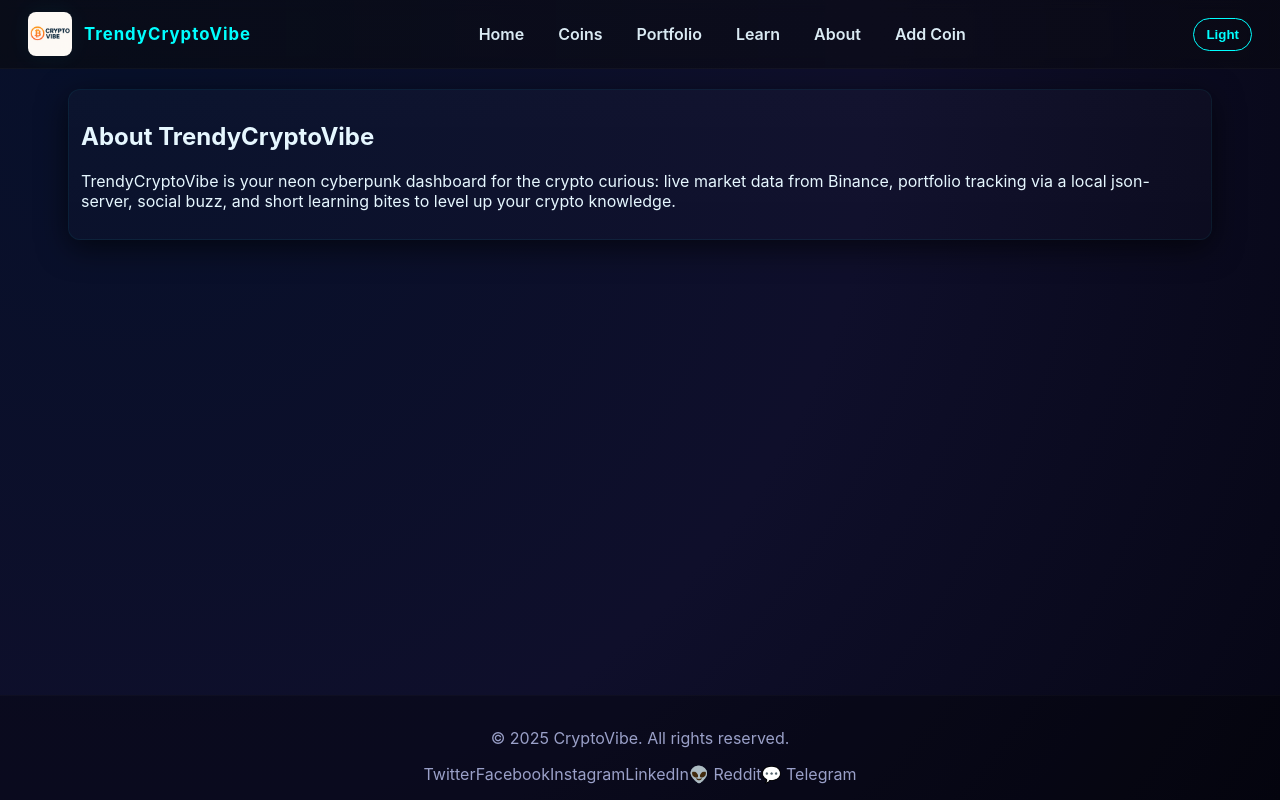
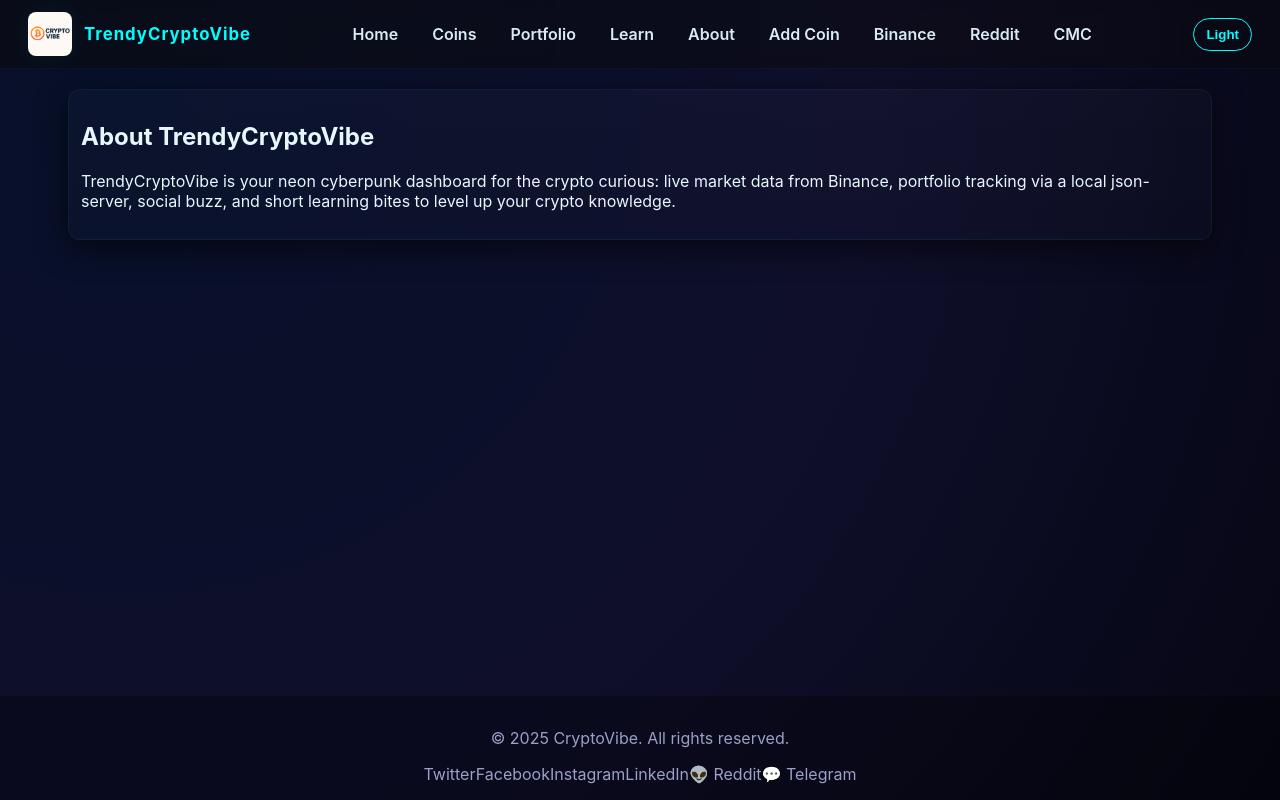
Before and after one commit to Kemmytheboss/trendy-crypto-vibe-frontend, a React (Create React App) app: page /about in a window 1280 px wide. Built offline with nearby package versions, Linux system fonts and the light colour scheme; no server answers.

Commit message:
added external links to navbar

```diff
--- a/src/components/NavBar.jsx
+++ b/src/components/NavBar.jsx
@@ -18,6 +18,22 @@ function NavBar({ onToggleTheme, theme}) {
         <li><Link to="/about">About</Link></li>
         <li><Link to="/add">Add Coin</Link></li>
 
+        <li>
+            <a href="https://www.binance.com" target="_blank" rel="noopener noreferrer">
+            Binance
+          </a>
+        </li>
+        <li>
+          <a href="https://www.reddit.com/r/cryptocurrency/" target="_blank" rel="noopener noreferrer">
+            Reddit
+          </a>
+        </li>
+        <li>
+          <a href="https://coinmarketcap.com" target="_blank" rel="noopener noreferrer">
+            CMC
+          </a>
+        </li>
+
       </ul>
         <div className="flex">
 
```
